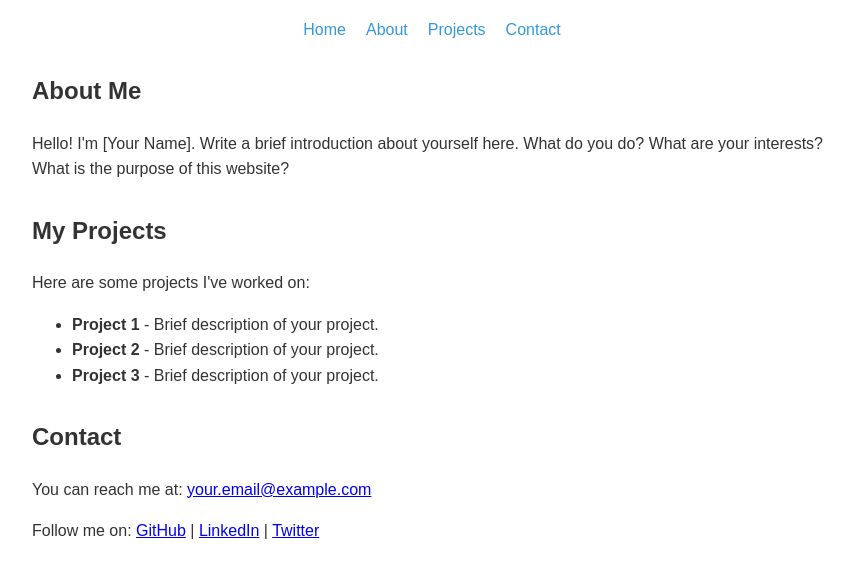
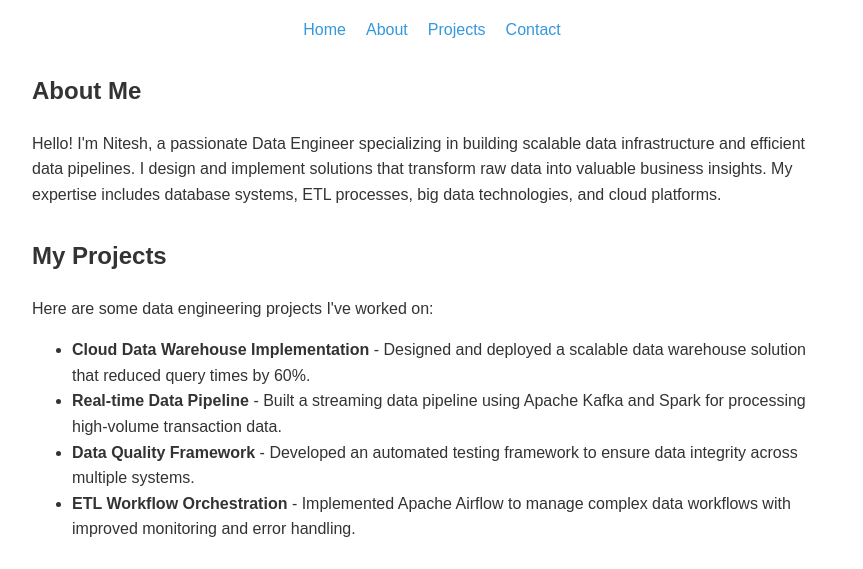
Before and after one commit to techlock77/niteshcse77.github.io, a plain HTML site: page index.html in a window 1280 px wide. Shown: the part 200-769 px from the top of the page, without its empty margins (208-1071 px from the left). Drawn offline with Linux system fonts and the light colour scheme.

Commit message:
Update index.html

```diff
--- a/index.html
+++ b/index.html
@@ -63,16 +63,17 @@
 
     <section>
         <h2>About Me</h2>
-        <p>Hello! I'm [Your Name]. Write a brief introduction about yourself here. What do you do? What are your interests? What is the purpose of this website?</p>
+        <p>Hello! I'm Nitesh, a passionate Data Engineer specializing in building scalable data infrastructure and efficient data pipelines. I design and implement solutions that transform raw data into valuable business insights. My expertise includes database systems, ETL processes, big data technologies, and cloud platforms.</p>
     </section>
 
     <section>
         <h2>My Projects</h2>
-        <p>Here are some projects I've worked on:</p>
+        <p>Here are some data engineering projects I've worked on:</p>
         <ul>
-            <li><strong>Project 1</strong> - Brief description of your project.</li>
-            <li><strong>Project 2</strong> - Brief description of your project.</li>
-            <li><strong>Project 3</strong> - Brief description of your project.</li>
+            <li><strong>Cloud Data Warehouse Implementation</strong> - Designed and deployed a scalable data warehouse solution that reduced query times by 60%.</li>
+            <li><strong>Real-time Data Pipeline</strong> - Built a streaming data pipeline using Apache Kafka and Spark for processing high-volume transaction data.</li>
+            <li><strong>Data Quality Framework</strong> - Developed an automated testing framework to ensure data integrity across multiple systems.</li>
+            <li><strong>ETL Workflow Orchestration</strong> - Implemented Apache Airflow to manage complex data workflows with improved monitoring and error handling.</li>
         </ul>
     </section>
 
```
